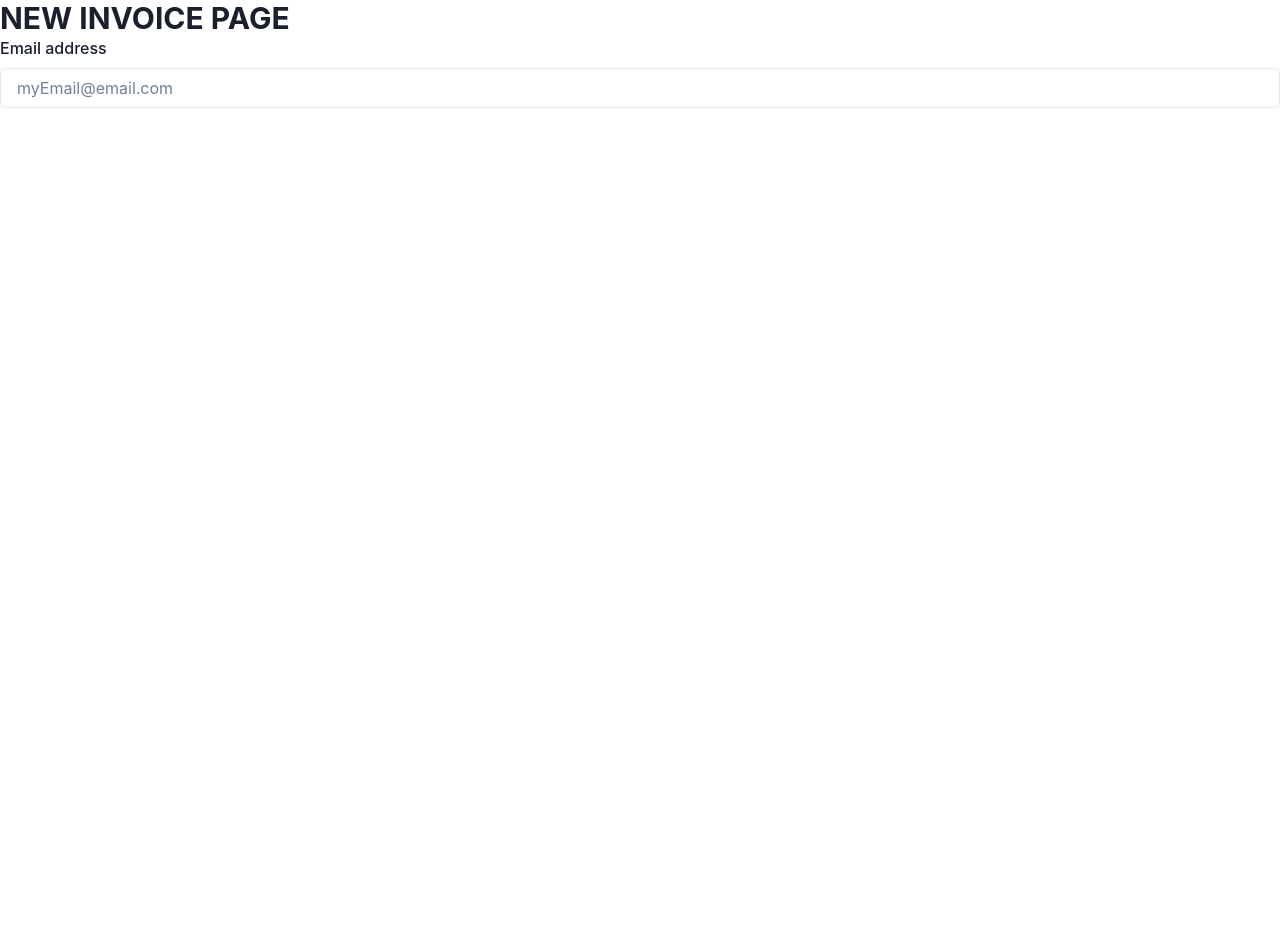
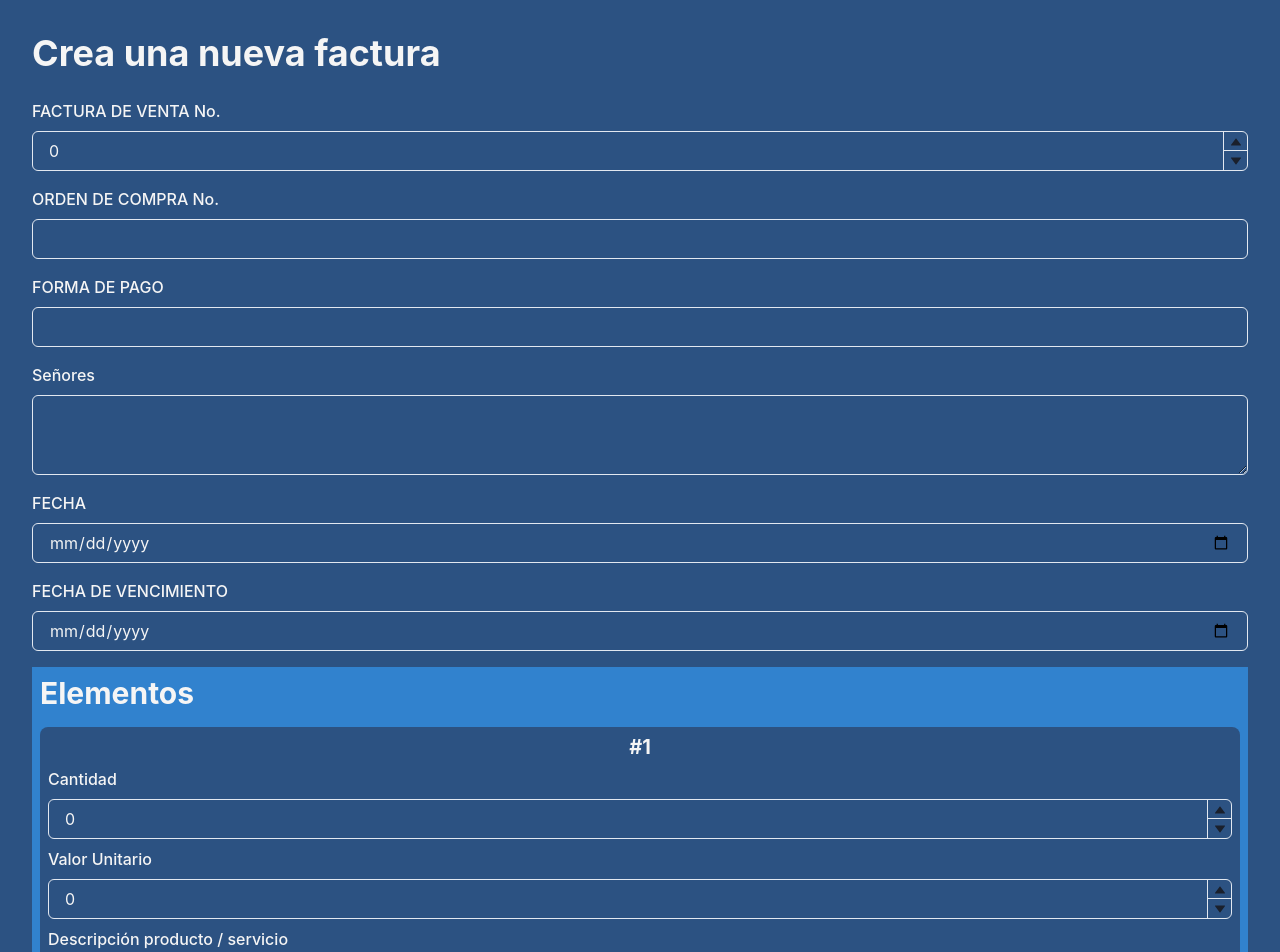
Before and after one commit to jhnemogap/emanuelimpresores-processes, a Next.js app: page /invoices/new in a window 1280 px wide. Shown: the top 952 px of the page. Before the commit the page ends 800 px from the top, so only its background shows below. Built offline with nearby package versions, Linux system fonts and the light colour scheme.

Commit message:
feat: basic form UI of create new invoice

```diff
--- a/package.json
+++ b/package.json
@@ -1,7 +1,7 @@
 {
   "name": "processes",
   "description": "internal process of emanuel impresores",
-  "version": "0.0.1",
+  "version": "0.1.0-beta.1",
   "main": "index.js",
   "author": "Jorge Humberto Nemoga Pinzon",
   "license": "MIT",
--- a/src/pages/_app.tsx
+++ b/src/pages/_app.tsx
@@ -1,11 +1,20 @@
-import { ChakraProvider } from '@chakra-ui/react';
+import { Box, ChakraProvider } from '@chakra-ui/react';
 
 import type { AppProps } from 'next/app';
 
 function MyApp({ Component, pageProps }: AppProps) {
   return (
     <ChakraProvider>
-      <Component {...pageProps} />
+      <Box
+        w='100%'
+        minH='100vh'
+        p={{ base: 4, md: 8 }}
+        pb={16}
+        bgColor='blue.700'
+        color='whitesmoke'
+      >
+        <Component {...pageProps} />
+      </Box>
     </ChakraProvider>
   );
 }
--- a/src/pages/invoices/new.tsx
+++ b/src/pages/invoices/new.tsx
@@ -1,18 +1,123 @@
-import { Box, FormControl, FormLabel, Heading, Input } from '@chakra-ui/react';
+import {
+  Box,
+  FormControl,
+  FormLabel,
+  Heading,
+  Input,
+  NumberDecrementStepper,
+  NumberIncrementStepper,
+  NumberInput,
+  NumberInputField,
+  NumberInputStepper, Textarea,
+  VStack,
+} from '@chakra-ui/react';
 
 function NewInvoicePage() {
   return (
-    <Box w='100%'>
-      <Heading as='h1' size='lg'>
-        NEW INVOICE PAGE
+    <Box as='main'>
+      <Heading as='h1' size='xl' mb={6}>
+        Crea una nueva factura
       </Heading>
 
-      <form>
+      <VStack spacing={4} alignItems='stretch'>
         <FormControl>
-          <FormLabel>Email address</FormLabel>
-          <Input type='email' placeholder='myEmail@email.com' />
+          <FormLabel>FACTURA DE VENTA No.</FormLabel>
+          <NumberInput
+            name='invoice-number'
+            defaultValue={0}
+            min={1}
+            max={9_999}
+            clampValueOnBlur={false}
+          >
+            <NumberInputField />
+            <NumberInputStepper>
+              <NumberIncrementStepper />
+              <NumberDecrementStepper />
+            </NumberInputStepper>
+          </NumberInput>
         </FormControl>
-      </form>
+
+        <FormControl>
+          <FormLabel>ORDEN DE COMPRA No.</FormLabel>
+          <Input name='order-name' type='text' />
+        </FormControl>
+
+        <FormControl>
+          <FormLabel>FORMA DE PAGO</FormLabel>
+          <Input name='way-to-pay' type='text' />
+        </FormControl>
+
+        <FormControl>
+          <FormLabel>Señores</FormLabel>
+          <Textarea name='for-whom' />
+        </FormControl>
+
+        <FormControl>
+          <FormLabel>FECHA</FormLabel>
+          <Input name='date-start' type='date' />
+        </FormControl>
+
+        <FormControl>
+          <FormLabel>FECHA DE VENCIMIENTO</FormLabel>
+          <Input name='date-end' type='date' />
+        </FormControl>
+
+        <VStack as='section' p={2} alignItems='stretch' bgColor='blue.500'>
+          <Heading as='h2' size='lg' mb={2} >
+            Elementos
+          </Heading>
+
+          <VStack as='article' p={2} spacing={2} bgColor='blue.700' borderRadius='0.5rem'>
+            <Heading as='h2' size='md'>
+              #1
+            </Heading>
+
+            <FormControl>
+              <FormLabel>Cantidad</FormLabel>
+              <NumberInput
+                name='amount'
+                defaultValue={0}
+                min={1}
+                max={99_999}
+                clampValueOnBlur={false}
+              >
+                <NumberInputField />
+                <NumberInputStepper>
+                  <NumberIncrementStepper />
+                  <NumberDecrementStepper />
+                </NumberInputStepper>
+              </NumberInput>
+            </FormControl>
+
+            <FormControl>
+              <FormLabel>Valor Unitario</FormLabel>
+              <NumberInput
+                name='unit-value'
+                defaultValue={0}
+                min={1}
+                max={9_999_999}
+                clampValueOnBlur={false}
+              >
+                <NumberInputField />
+                <NumberInputStepper>
+                  <NumberIncrementStepper />
+                  <NumberDecrementStepper />
+                </NumberInputStepper>
+              </NumberInput>
+            </FormControl>
+
+            <FormControl>
+              <FormLabel>Descripción producto / servicio</FormLabel>
+              <Textarea name='description' />
+            </FormControl>
+          </VStack>
+        </VStack>
+
+        <FormControl>
+          <FormLabel>SON:</FormLabel>
+          <Textarea name='description' placeholder='Precio total en palabras'/>
+        </FormControl>
+      </VStack>
     </Box>
   );
 }
```
Also changed, not shown: 1 other file (tests, documents, lock files or other folders).
